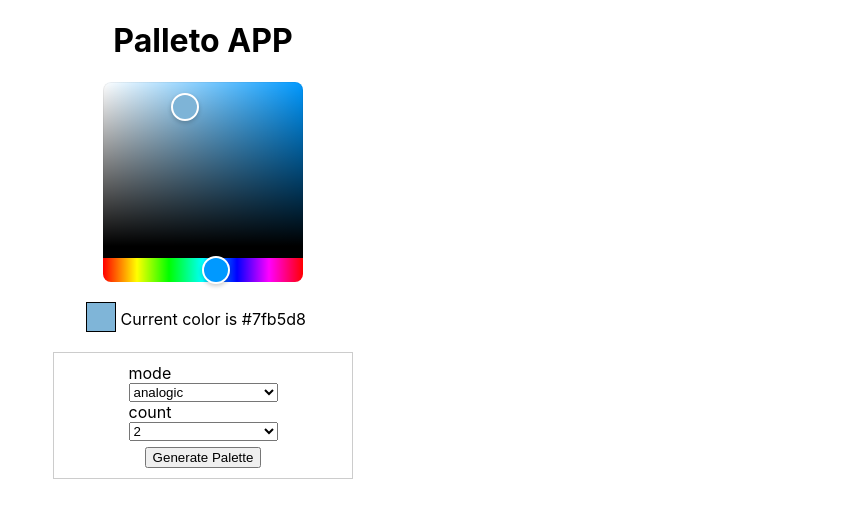
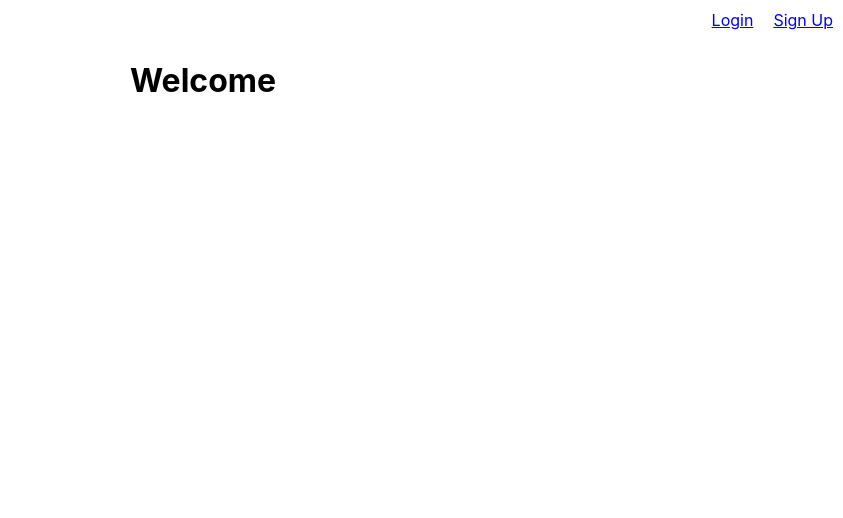
Before and after one commit to mmonereo/Paletto, a React (Create React App) app in the folder client/: page / in a window 1280 px wide. Shown: the top 518 px of the page, without its empty margins (437-1280 px from the left). Built offline with nearby package versions, Linux system fonts and the light colour scheme.

Commit message:
starting with routing

```diff
--- a/client/src/App.js
+++ b/client/src/App.js
@@ -1,11 +1,18 @@
 
 import './App.css';
+import {BrowserRouter, Route, Switch} from 'react-router-dom';
+import Landing from './containers/landing/Landing';
 import Main from './containers/main/Main';
 
 function App() {
 	return (
 		<div className="App">
-			<Main/>
+			<BrowserRouter>
+				<Switch>
+					<Route exact path="/" component={Landing} />
+					<Route path="/palettes" component={Main} />
+				</Switch>
+			</BrowserRouter>
 		</div>
 	);
 }
--- /dev/null
+++ b/client/src/components/authForm/AuthForm.css
@@ -0,0 +1,6 @@
+.auth-form {
+	display: flex;
+	flex-direction: column;
+	justify-content: center;
+	align-items: center;
+}
--- /dev/null
+++ b/client/src/components/authForm/AuthForm.js
@@ -0,0 +1,27 @@
+import './AuthForm.css';
+
+function AuthForm({type}){
+	return(
+		<div className="auth-form">
+			<div className="auth-form-title">
+				<h2>{type === "signup" ? "Create Account": "Please Log In"}</h2>
+			</div>
+			<form>
+
+				<div className="form-group">
+					<label htmlFor="email-input">Email</label>
+					<input type="email" id="email-input" name="email"/>
+				</div>
+
+				<div className="form-group">
+					<label htmlFor="password-input">Password</label>
+					<input type="password" id="password-input" name="password"/>
+				</div>
+
+				<button type="submit">{type === "signup" ? "Sign Up" : "Log In"}</button>
+			</form>
+		</div>
+	);
+}
+
+export default AuthForm;
--- /dev/null
+++ b/client/src/components/authNav/AuthNav.css
@@ -0,0 +1,15 @@
+.auth-nav-list{
+	display: flex;
+	flex-direction: row;
+	justify-content: flex-end;
+	align-items: center;
+	width: 100%;
+	height: 100%;
+	padding: 0;
+	margin: 0;
+	list-style: none;
+}
+
+.auth-nav-item{
+	padding: 10px;
+}
--- /dev/null
+++ b/client/src/components/authNav/AuthNav.js
@@ -0,0 +1,23 @@
+import './AuthNav.css';
+import {NavLink} from 'react-router-dom';
+
+function AuthNav(props) {
+	return (
+		<nav className="auth-nav">
+			<ul className="auth-nav-list">
+				<li className="auth-nav-item">
+					<NavLink to="/login" className="auth-nav-link">
+						Login
+					</NavLink>
+				</li>
+				<li className="auth-nav-item">
+					<NavLink to="/signup" className="auth-nav-link">
+						Sign Up
+					</NavLink>
+				</li>
+			</ul>
+		</nav>
+	);
+}
+
+export default AuthNav;
--- /dev/null
+++ b/client/src/containers/landing/Landing.css
@@ -0,0 +1,6 @@
+.landing-container{
+	display: flex;
+	flex-direction: column;
+	align-items: center;
+	justify-content: center;;
+}
--- /dev/null
+++ b/client/src/containers/landing/Landing.js
@@ -0,0 +1,21 @@
+import './Landing.css';
+import {Switch, Route} from 'react-router-dom';
+import AuthNav from '../../components/authNav/AuthNav';
+import AuthForm from '../../components/authForm/AuthForm';
+
+
+function Landing(){
+	return(
+		<>
+			<AuthNav />
+			<div className="landing-container">
+				<h1>Welcome</h1>
+
+					<Route path="/login" exact render={(props) => <div>test</div>} />
+					<Route path="/signup" exact render={(props) => <AuthForm {...props} type="signup"/>}/>
+			</div>
+		</>
+	);
+}
+
+export default Landing;
--- a/client/src/containers/main/Main.js
+++ b/client/src/containers/main/Main.js
@@ -36,7 +36,7 @@ function Main(){
 
 	return(
 		<div className="main-container">
-			<h1>Palleto APP</h1>
+			<h1>Paletto APP</h1>
 			<ColorContext.Provider value={{colorState, setColorState}}>
 			<NewColorScheme schemeOnClick={schemeOnClick}/>
 			</ColorContext.Provider>
--- /dev/null
+++ b/client/src/contexts/UserContext.js
@@ -0,0 +1,3 @@
+import { createContext } from "react";
+
+export const UserContext = createContext(null);
--- a/client/src/services/auth.service.js
+++ b/client/src/services/auth.service.js
@@ -11,7 +11,7 @@ class AuthService {
 	signup = (username, password) => this.axiosApp.post("/signup", { username, password })
 	login = (username, password) => this.axiosApp.post("/login", { username, password })
 	logout = () => this.axiosApp.get("/logout")
-	isloggedin = () => this.axiosApp.get("/loggedin")
+	loggedUser = () => this.axiosApp.get("/loggedin")
 }
 
 export default AuthService
```
Also changed, not shown: 2 other files (tests, documents, lock files or other folders).
